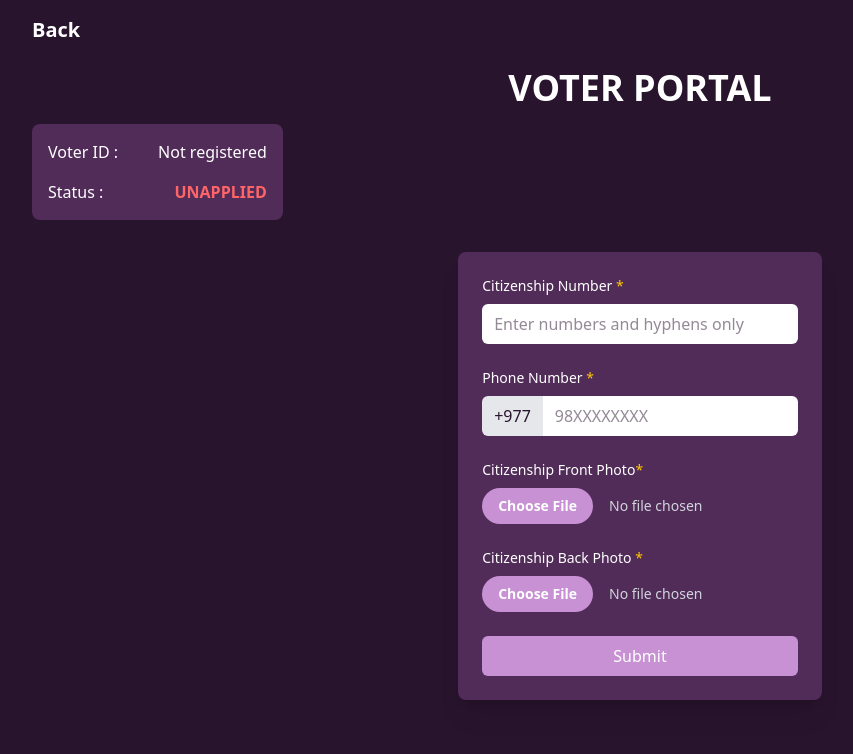
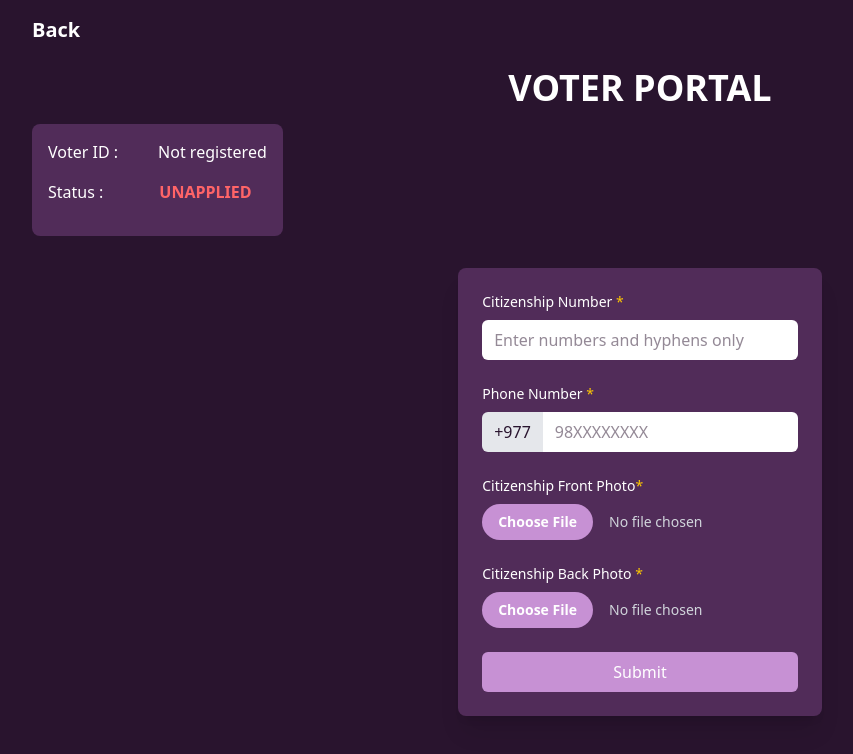
Before and after one commit to nl-codes/Online_Voting_System, a React (Vite) app in the folder frontend/: page /voter_card in a window 1280 px wide. Shown: the top 754 px of the page, without its empty margins (0-853 px from the left). Built offline with nearby package versions, Linux system fonts and the light colour scheme.

Commit message:
Add rejected message on frontend

```diff
--- a/frontend/src/pages/VoterCardPortalPage.jsx
+++ b/frontend/src/pages/VoterCardPortalPage.jsx
@@ -81,7 +81,7 @@ const VoterCardPortalPage = () => {
                                 {voterStatus.voterId || "Not registered"}
                             </span>
                         </div>
-                        <div className="flex justify-between">
+                        <div className="flex gap-14 mb-4">
                             <span>Status :</span>
                             <span
                                 className={`font-bold ${
@@ -94,6 +94,11 @@ const VoterCardPortalPage = () => {
                                 {voterStatus.status.toUpperCase()}
                             </span>
                         </div>
+                        {voterStatus.status.toLowerCase() === "rejected" && (
+                            <span className="text-yellow-400 font-bold">
+                                Invalid documents! Please submit again
+                            </span>
+                        )}
                     </div>
                 </div>
 
```
